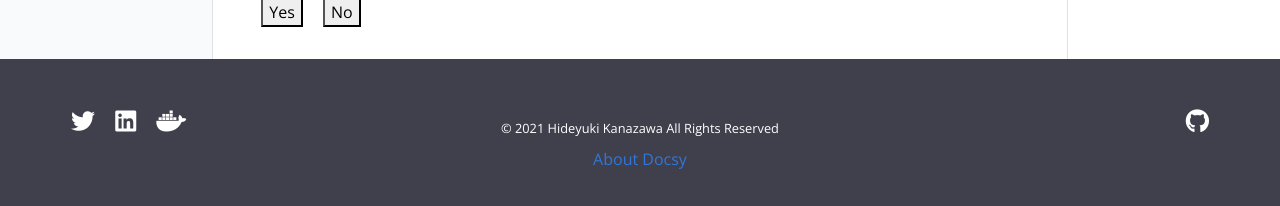
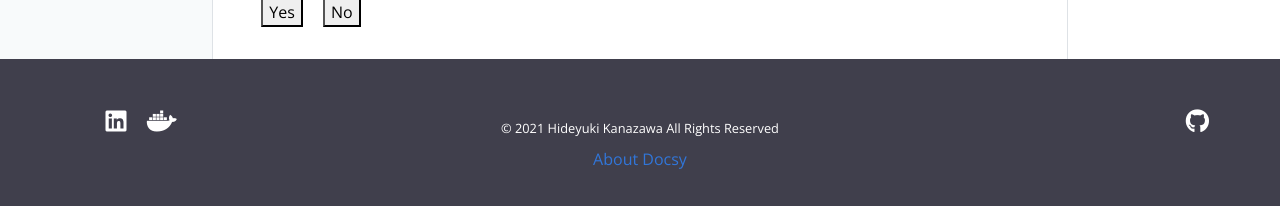
Before and after one commit to hideyk/SRE-handbook, a Jekyll site: the page built from docs/pages/index.md, in a window 1280 px wide and 900 px high, scrolled down 885 px. Shown: the part 691-897 px from the top of the window. Built offline with Jekyll 4.4.1, drawn with Linux system fonts in a browser that asks for light colours.

Commit message:
[20/11/2021] Refactor #4

```diff
--- a/docs/_config.yml
+++ b/docs/_config.yml
@@ -35,8 +35,9 @@ github_repo: "SRE-handbook"
 github_branch: "master"
 
 # Optional
-twitter: vsoch
-linkedin: vsochat
+personal: https://kanazawahideyuki.com
+github: hideyukikanazawa
+linkedin: hideyuki-kanazawa
 dockerhub: awazanak
 
 # Should there be feedback buttons at the bottom of pages?
--- a/docs/_includes/footer.html
+++ b/docs/_includes/footer.html
@@ -3,6 +3,13 @@
     <div class="row">
       <div class="col-6 col-sm-4 text-xs-center order-sm-2">
         <ul class="list-inline mb-0">
+          {% if site.personal %}
+            <li class="list-inline-item mx-2 h3" data-toggle="tooltip" data-placement="top" title="" aria-label="LinkedIn" data-original-title="Portfolio">
+              <a class="text-white" target="_blank" href="{{ site.personal }}">
+                <i class="far fa-address-book"></i>
+              </a>
+            </li>
+          {% endif %}
           {% if site.twitter %}
             <li class="list-inline-item mx-2 h3" data-toggle="tooltip" data-placement="top" title="" aria-label="Twitter" data-original-title="Twitter">
               <a class="text-white" target="_blank" href="https://twitter.com/{{ site.twitter }}">
@@ -29,7 +36,7 @@
       <div class="col-6 col-sm-4 text-right text-xs-center order-sm-3">
         <ul class="list-inline mb-0">
           <li class="list-inline-item mx-2 h3" data-toggle="tooltip" data-placement="top" title="" aria-label="GitHub" data-original-title="GitHub">
-            <a class="text-white" target="_blank" href="{{ site.repo }}">
+            <a class="text-white" target="_blank" href="https://github.com/{{ site.github }}">
               <i class="fab fa-github"></i>
             </a>
           </li>
```
